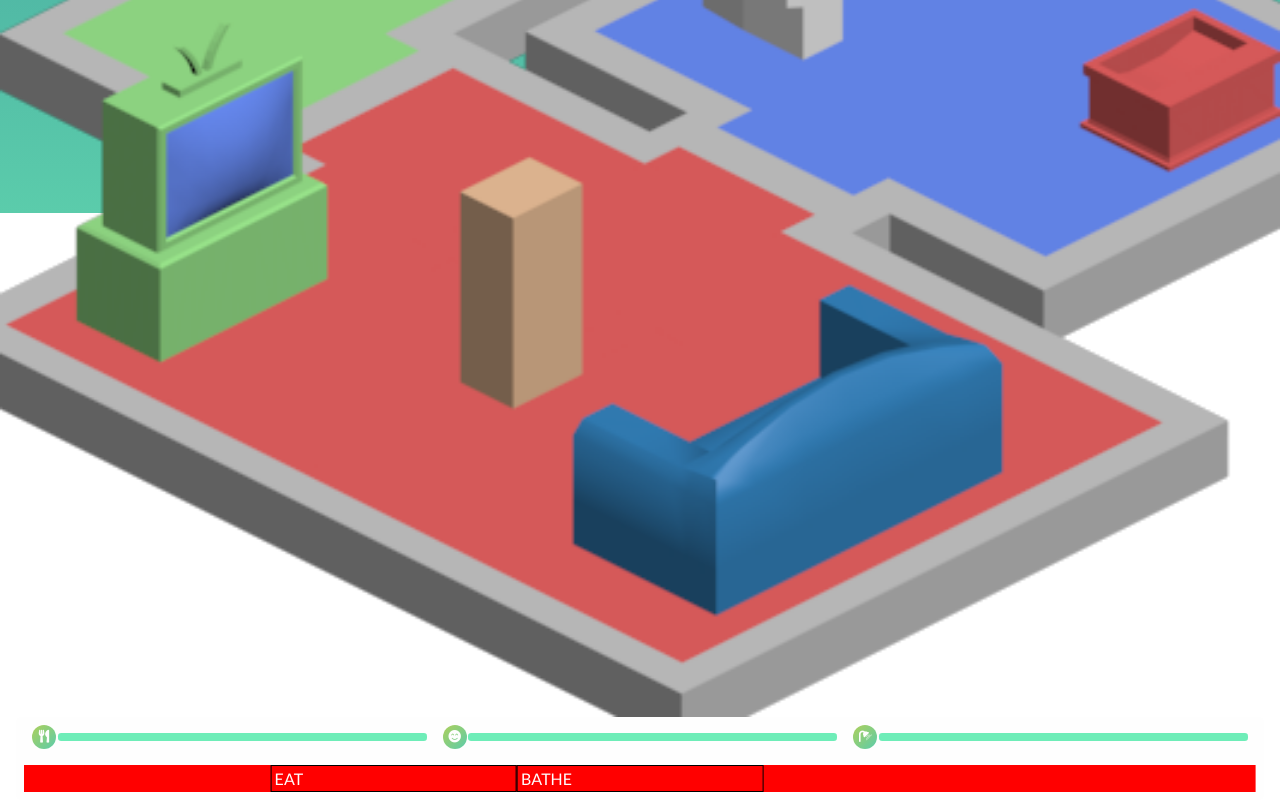
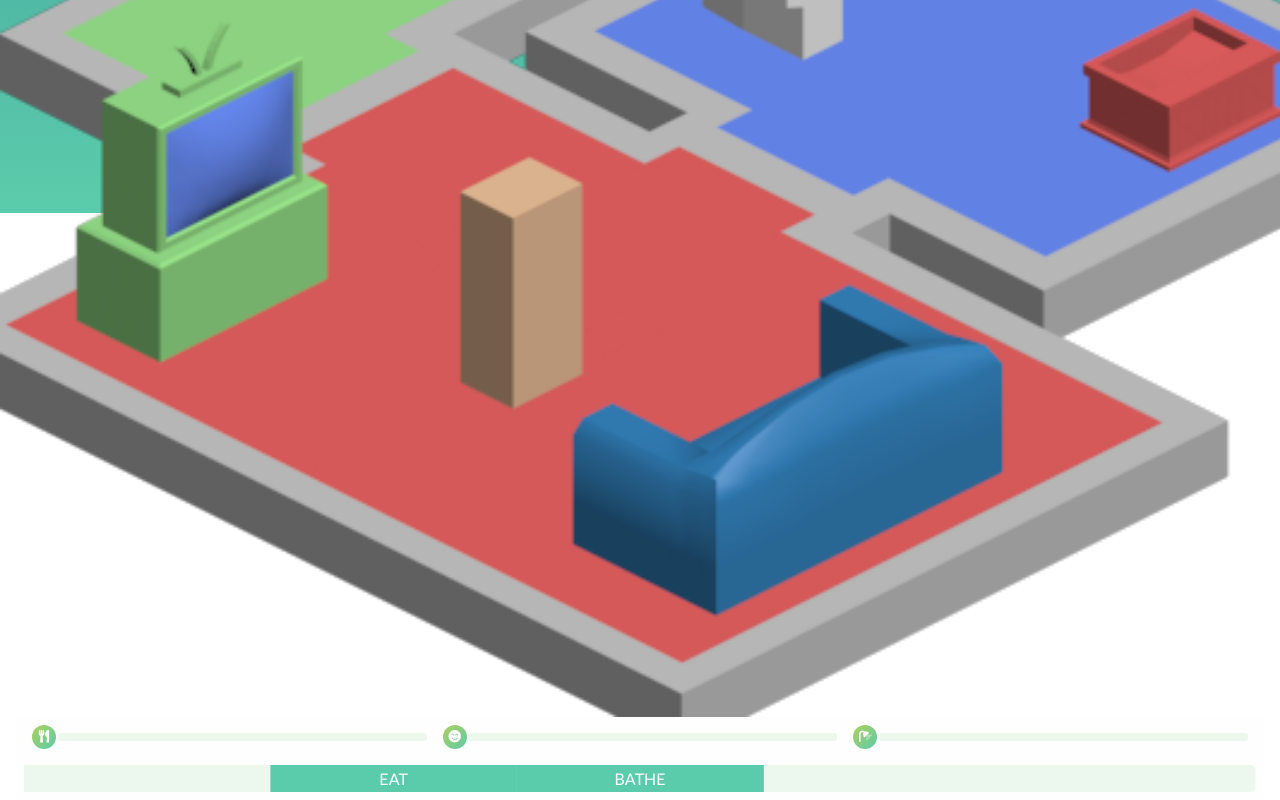
Before and after one commit to maladr0it/metal-baby, a React (Create React App) app: page / in a window 1280 px wide. Shown: the part 587-1387 px from the top of the page. Built offline with nearby package versions, Linux system fonts and the light colour scheme.

Commit message:
change icon for energy

```diff
--- a/src/components/StatusBars/StatusBar.jsx
+++ b/src/components/StatusBars/StatusBar.jsx
@@ -1,12 +1,15 @@
 import React from 'react';
 import styled, { keyframes } from 'styled-components';
 
-const StatusBar = ({ icon }) => (
+const StatusBar = ({ icon, width }) => (
   <Container>
     <IconContainer>
       <i className={icon} />
     </IconContainer>
-    <ProgressBar />
+
+    <ProgressBarTrack>
+      <ActiveProgressBar />
+    </ProgressBarTrack>
   </Container>
 );
 
@@ -27,21 +30,32 @@ const IconContainer = styled.div`
   border-radius: 50%;
 
   background-image: ${({ theme }) =>
-    `linear-gradient(-45deg, ${theme.primary},  ${theme.secondary})`};
+    `linear-gradient(-45deg, ${theme.primary}, ${theme.secondary})`};
   color: ${({ theme }) => theme.background};
   font-size: 0.8rem;
 `;
 
-// const fill = keyframes`
+const ProgressBarTrack = styled.div`
+  position: relative;
 
-// `;
-
-const ProgressBar = styled.div`
   flex: 1;
   height: 0.5rem;
-  background-color: ${({ theme }) => theme.highlight};
+  margin-left: 0.1rem;
+  border-radius: 0.2rem;
+
+  background-color: #ecf8ee;
+`;
+
+const ActiveProgressBar = styled.span`
+  position: absolute;
+
+  width: {width};
+  height: 0.5rem;
   border-radius: 0.2rem;
   margin-left: 0.1rem;
+  transition: 3s;
+
+  background-color: ${({ theme }) => theme.highlight};
 `;
 
 export default StatusBar;
--- a/src/components/TaskTrack/TaskBlock.jsx
+++ b/src/components/TaskTrack/TaskBlock.jsx
@@ -1,13 +1,15 @@
-import React from "react";
-import styled from "styled-components";
+import React from 'react';
+import styled from 'styled-components';
 
 const Container = styled.div`
   flex: 1;
-  border: 1px solid black;
+  border: ${({ theme }) => `1px solid ${theme.primary}`};
   padding: 0.2rem;
-  visibility: ${props => (props.type === "NULL" ? "hidden" : "visible")};
+
+  background-color: ${({ theme }) => theme.primary};
+  visibility: ${props => (props.type === 'NULL' ? 'hidden' : 'visible')};
+  text-align: center;
 `;
-
 const Content = styled.div``;
 
 const TaskBlock = ({ type }) => (
--- a/src/components/TaskTrack/TaskTrack.jsx
+++ b/src/components/TaskTrack/TaskTrack.jsx
@@ -1,8 +1,8 @@
-import React, { useContext } from "react";
-import styled, { keyframes } from "styled-components";
+import React, { useContext } from 'react';
+import styled, { keyframes } from 'styled-components';
 
-import GameStateContext from "../GameStateContext";
-import TaskBlock from "./TaskBlock";
+import GameStateContext from '../GameStateContext';
+import TaskBlock from './TaskBlock';
 
 const trackLength = 6;
 const ticksBefore = 2;
@@ -23,9 +23,12 @@ const Track = styled.div`
 `;
 
 const TaskBlockContainer = styled.div`
+  display: flex;
   width: ${(trackLength / (trackLength - 1)) * 100}%;
-  background-color: red;
-  display: flex;
+
+  background-color: ${({ theme }) => theme.disabled};
+  border-radius: 0.3rem;
+
   animation: ${slide} 0.5s;
   animation-fill-mode: forwards;
 `;
@@ -39,7 +42,7 @@ const TaskTrack = () => {
     Array.from({ length: trackLength }).map((_, i) =>
       tasks[i + time - ticksBefore] !== undefined
         ? tasks[i + time - ticksBefore]
-        : "NULL"
+        : 'NULL'
     );
 
   return (
--- a/src/theme.js
+++ b/src/theme.js
@@ -3,7 +3,8 @@ const theme = {
   secondary: '#AED05A',
   tertiary: '#368796',
   background: '#FEFEFE',
-  highlight: '#6EEDB8'
+  highlight: '#6EEDB8',
+  disabled: '#ecf8ee'
 };
 
 export default theme;
```
